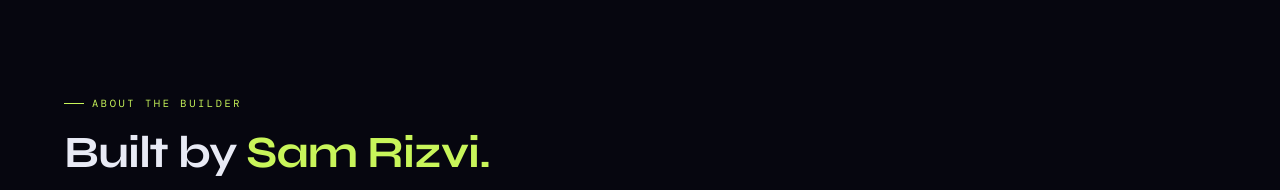
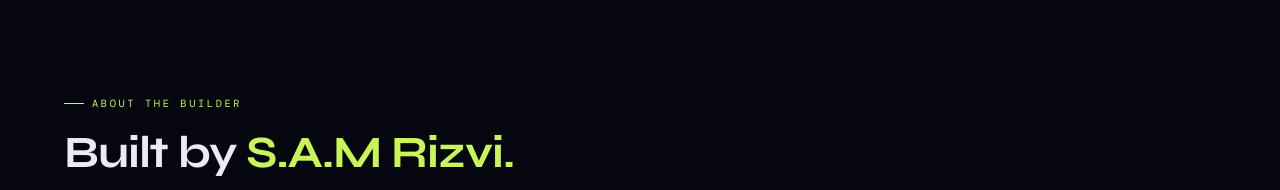
Before and after one commit to mdrizvi-106/sentwell-project, a plain HTML site: page index.html in a window 1280 px wide. Shown: the part 3880-4070 px from the top of the page. Drawn offline with nearby package versions, Linux system fonts and the light colour scheme; a web font is replaced by a local one.

Commit message:
Uploading index.html

```diff
--- a/index.html
+++ b/index.html
@@ -609,7 +609,7 @@ footer{
 <!-- ABOUT & CONTACT -->
 <section id="about">
   <div class="section-label">About the builder</div>
-  <h2>Built by <em>Sam Rizvi.</em></h2>
+  <h2>Built by <em>S.A.M Rizvi.</em></h2>
 
   <div class="about-grid fade-in">
     <div>
```
